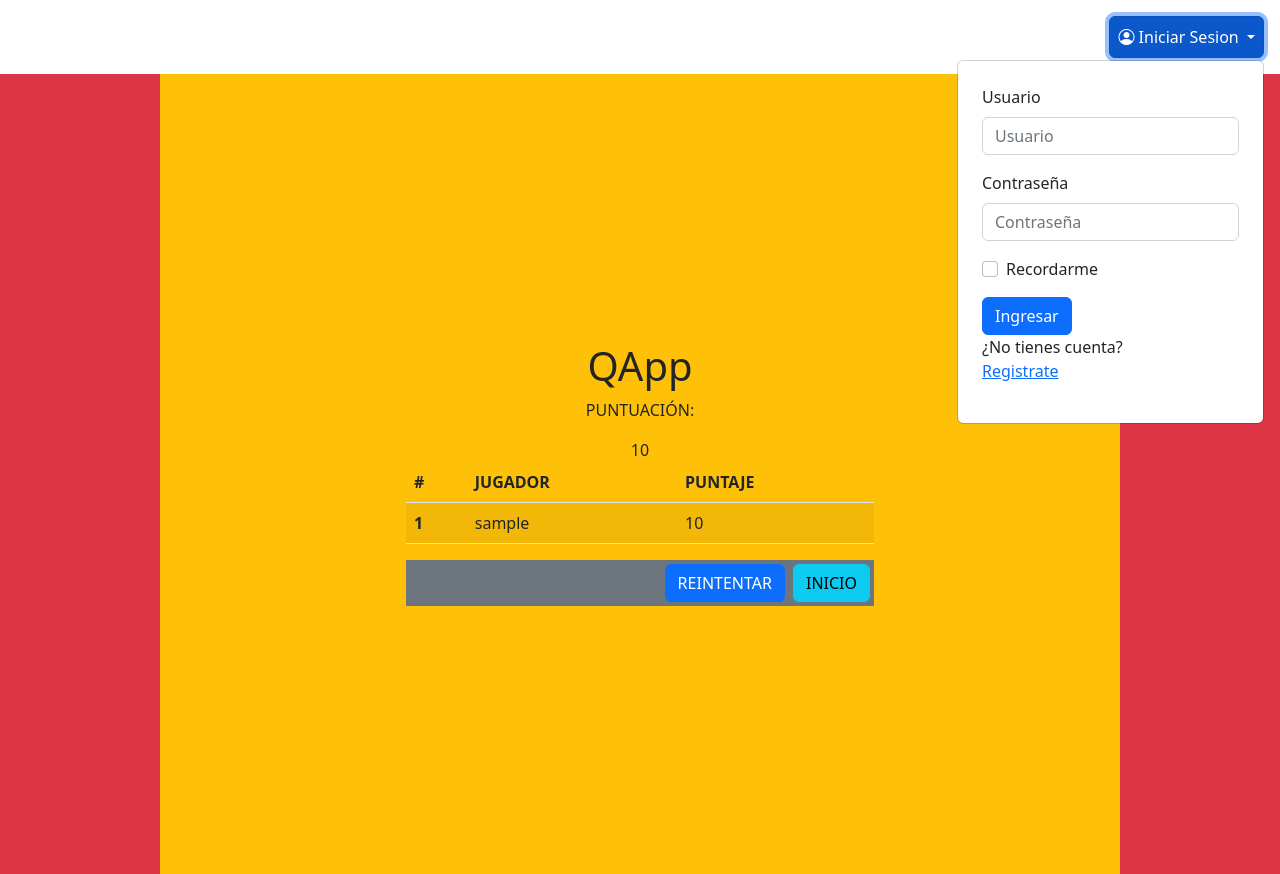
After one commit to MichaelVel/QApp, a Django app: template quiz/templates/quiz/results.html in a window 1280 px wide, after a click on "Iniciar Sesion". The commit adds this page. Run offline with Django 4.2, Linux system fonts and the light colour scheme; the template is opened without the code that fills it: most values are stand-ins (such as "Sample title", 1, 10 or a date in 2020); some libraries are stand-ins or nearby versions.

Commit message:
impl ResultsView

```diff
--- /dev/null
+++ b/quiz/templates/quiz/head.html
@@ -0,0 +1,17 @@
+<!doctype html>
+<html lang="en">
+  <head>
+    <meta charset="utf-8">
+    <meta name="viewport" content="width=device-width, initial-scale=1">
+    <title>QApp</title>
+    <link href="https://cdn.jsdelivr.net/npm/bootstrap@5.2.0/dist/css/bootstrap.min.css" rel="stylesheet" integrity="sha384-gH2yIJqKdNHPEq0n4Mqa/HGKIhSkIHeL5AyhkYV8i59U5AR6csBvApHHNl/vI1Bx" crossorigin="anonymous">
+    <link rel="stylesheet" href="https://cdn.jsdelivr.net/npm/bootstrap-icons@1.9.1/font/bootstrap-icons.css">
+  </head>
+  <body>
+    {% block content %}
+
+    {% endblock %}
+
+    <script src="https://cdn.jsdelivr.net/npm/bootstrap@5.2.0/dist/js/bootstrap.bundle.min.js" integrity="sha384-A3rJD856KowSb7dwlZdYEkO39Gagi7vIsF0jrRAoQmDKKtQBHUuLZ9AsSv4jD4Xa" crossorigin="anonymous"></script>
+  </body>
+</html>
--- a/quiz/templates/quiz/header.html
+++ b/quiz/templates/quiz/header.html
@@ -1,17 +1,49 @@
-<!doctype html>
-<html lang="en">
-  <head>
-    <meta charset="utf-8">
-    <meta name="viewport" content="width=device-width, initial-scale=1">
-    <title>QApp</title>
-    <link href="https://cdn.jsdelivr.net/npm/bootstrap@5.2.0/dist/css/bootstrap.min.css" rel="stylesheet" integrity="sha384-gH2yIJqKdNHPEq0n4Mqa/HGKIhSkIHeL5AyhkYV8i59U5AR6csBvApHHNl/vI1Bx" crossorigin="anonymous">
-    <link rel="stylesheet" href="https://cdn.jsdelivr.net/npm/bootstrap-icons@1.9.1/font/bootstrap-icons.css">
-  </head>
-  <body>
-    {% block content %}
+<header class="container-fluid d-flex flex-row-reverse p-3">
+    <div class="">
+        {% if not user.is_authenticated %}
+        <button type="button" class="btn btn-primary dropdown-toggle p-2" data-bs-toggle="dropdown" aria-expanded="false" data-bs-auto-close="outside">
+            <i class="bi bi-person-circle"></i>
+            Iniciar Sesion
+        </button>
+        <form action="accounts/login/" method="post" class="dropdown-menu dropdown-menu-end p-4">
 
-    {% endblock %}
+            {% csrf_token %}
+            <div class="mb-3">
+            <label for="username" class="form-label">Usuario</label>
+            <input type="text" name="username" class="form-control" id="username" placeholder="Usuario">
+            </div>
+            <div class="mb-3">
+            <label for="password" class="form-label">Contraseña</label>
+            <input type="password" name="password" class="form-control" id="password" placeholder="Contraseña">
+            </div>
+            <div class="mb-3">
+                <div class="form-check">
+                    <input type="checkbox" class="form-check-input" id="rememberMe">
+                    <label class="form-check-label" for="rememberMe">
+                        Recordarme
+                    </label>
+                </div>
+            </div>
+            <button type="submit" class="btn btn-primary">Ingresar</button>
+            <p>¿No tienes cuenta? <a href="/register"> <br>Registrate</a></p>
+        </form>
+        {% else %}
+        <button type="button" class="btn btn-primary dropdown-toggle p-2" data-bs-toggle="dropdown" aria-expanded="false" data-bs-auto-close="outside">
+            <i class="bi bi-person-circle"></i>
+            {{ request.user.username }}
+        </button>
+        <div class="dropdown-menu">
+            <form action="accounts/logout/" method="post" class="dropdown-item">
+                {% csrf_token %}
+                <button type="submit" class="btn dropdown-item">Salir</button>
+            </form>
+            {% if user.is_staff %}
+            <button class="btn dropdown-item" onclick="location.href+='admin/'">
+                Administración
+            </button>
+            {% endif %}
+        </div>
 
-    <script src="https://cdn.jsdelivr.net/npm/bootstrap@5.2.0/dist/js/bootstrap.bundle.min.js" integrity="sha384-A3rJD856KowSb7dwlZdYEkO39Gagi7vIsF0jrRAoQmDKKtQBHUuLZ9AsSv4jD4Xa" crossorigin="anonymous"></script>
-  </body>
-</html>
+        {% endif %}
+    </div>
+</header>
--- a/quiz/templates/quiz/quiz.html
+++ b/quiz/templates/quiz/quiz.html
@@ -1,4 +1,4 @@
-{% extends 'quiz/header.html' %}
+{% extends 'quiz/head.html' %}
 {% load static %}
 
 {% block content %}
--- /dev/null
+++ b/quiz/templates/quiz/results.html
@@ -0,0 +1,45 @@
+{% extends 'quiz/head.html' %}
+
+{% block content %}
+{% include 'quiz/header.html' %}
+
+<main class="container-fluid bg-primary vh-100">
+    <div class="row justify-content-md-center bg-danger vh-100">
+        <div class="d-flex flex-column bg-warning justify-content-center align-items-center w-75">
+            <h1>QApp</h1>
+            <p> PUNTUACIÓN:</p>
+            <div> {{ score }}</div>
+            <div class="w-50">
+                <table class="table table-striped">
+                    <thead>
+                        <tr>
+                            <th scope="col">#</th>
+                            <th scope="col">JUGADOR</th>
+                            <th scope="col">PUNTAJE</th>
+                        </tr>
+                    </thead>
+                    <tbody>
+                        {% for score in top5 %}
+                            <tr>
+                                <th scope="row">{{ forloop.counter }}</th>
+                                <td> {{ score.user__username }}</td>
+                                <td> {{ score.score }}</td>
+                            </tr>
+                        {% endfor %}
+                    </tbody>
+                </table>
+            </div>
+            <div class="d-flex flex-row justify-content-end bg-secondary w-50">
+                <form action="{% url 'start' %}" method="post" class="">
+                {% csrf_token %}
+                <button class="btn btn-primary btn-md m-1">REINTENTAR</button>
+            </form>
+            <form action="{% url 'index' %}" method="post" class="">
+                {% csrf_token %}
+                <button  class="btn btn-info btn-md m-1">INICIO</button>
+            </form>
+            </div>
+        </div>
+    </div>
+</main>
+{% endblock content %}
--- a/quiz/urls.py
+++ b/quiz/urls.py
@@ -1,12 +1,12 @@
 from django.urls import path
 
 from . import views
-from .views import QuestionView
+from .views import QuestionView, ResultsView
 
 urlpatterns = [
         path('', views.index, name='index'),
         path('quiz/start', views.start, name='start'),
         path('quiz/<int:question_id>/', QuestionView.as_view(), name='question'),
         path('quiz/finish', views.end, name='end'),
-        path('results', views.results, name='results'),
+        path('quiz/results', ResultsView.as_view(), name='results'),
 ]
```
Also changed, not shown: quiz/models.py (+14 -7 lines), quiz/templates/quiz/index.html (+2 -49 lines), quiz/views.py (+10 -6 lines).
